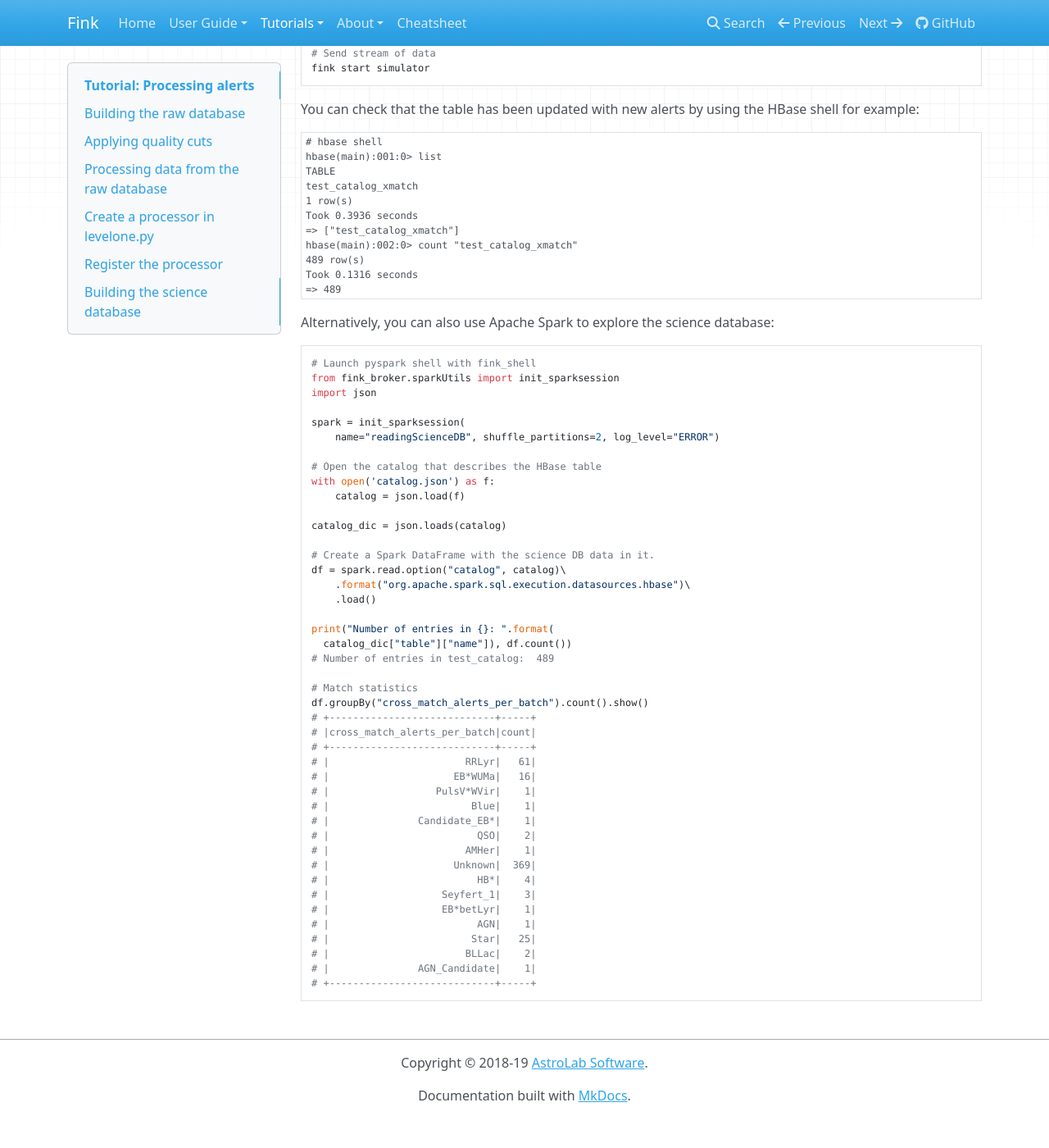
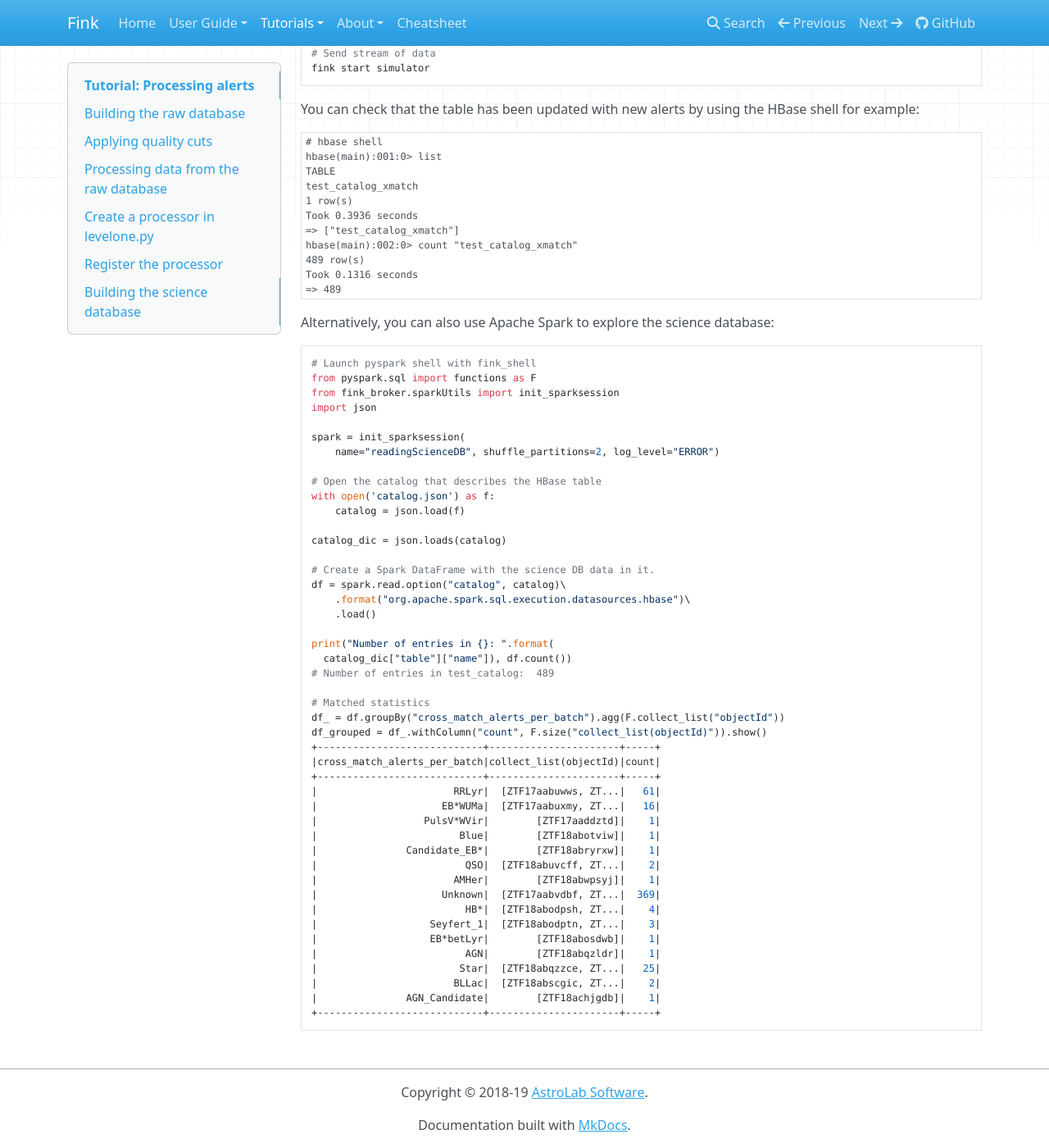
Before and after one commit to astrolabsoftware/fink, an MkDocs documentation site: the page built from docs/tutorials/processing_alerts.md, in a window 1280 px wide and 1400 px high, scrolled down 1986 px. Shown: the whole window at 82% size. Built offline with MkDocs 1.6.1, drawn with Linux system fonts in a browser that asks for light colours; nearby versions of some CDN libraries; before the commit the page ends 3350 px from its top, so only the background shows below that; some of the changed text lies outside the part shown.

Commit message:
Expand last example by adding object ID

````diff
--- a/docs/tutorials/processing_alerts.md
+++ b/docs/tutorials/processing_alerts.md
@@ -115,6 +115,7 @@ Alternatively, you can also use Apache Spark to explore the science database:
 
 ```python
 # Launch pyspark shell with fink_shell
+from pyspark.sql import functions as F
 from fink_broker.sparkUtils import init_sparksession
 import json
 
@@ -136,25 +137,26 @@ print("Number of entries in {}: ".format(
   catalog_dic["table"]["name"]), df.count())
 # Number of entries in test_catalog:  489
 
-# Match statistics
-df.groupBy("cross_match_alerts_per_batch").count().show()
-# +----------------------------+-----+
-# |cross_match_alerts_per_batch|count|
-# +----------------------------+-----+
-# |                       RRLyr|   61|
-# |                     EB*WUMa|   16|
-# |                  PulsV*WVir|    1|
-# |                        Blue|    1|
-# |               Candidate_EB*|    1|
-# |                         QSO|    2|
-# |                       AMHer|    1|
-# |                     Unknown|  369|
-# |                         HB*|    4|
-# |                   Seyfert_1|    3|
-# |                   EB*betLyr|    1|
-# |                         AGN|    1|
-# |                        Star|   25|
-# |                       BLLac|    2|
-# |               AGN_Candidate|    1|
-# +----------------------------+-----+
+# Matched statistics
+df_ = df.groupBy("cross_match_alerts_per_batch").agg(F.collect_list("objectId"))
+df_grouped = df_.withColumn("count", F.size("collect_list(objectId)")).show()
++----------------------------+----------------------+-----+
+|cross_match_alerts_per_batch|collect_list(objectId)|count|
++----------------------------+----------------------+-----+
+|                       RRLyr|  [ZTF17aabuwws, ZT...|   61|
+|                     EB*WUMa|  [ZTF17aabuxmy, ZT...|   16|
+|                  PulsV*WVir|        [ZTF17aaddztd]|    1|
+|                        Blue|        [ZTF18abotviw]|    1|
+|               Candidate_EB*|        [ZTF18abryrxw]|    1|
+|                         QSO|  [ZTF18abuvcff, ZT...|    2|
+|                       AMHer|        [ZTF18abwpsyj]|    1|
+|                     Unknown|  [ZTF17aabvdbf, ZT...|  369|
+|                         HB*|  [ZTF18abodpsh, ZT...|    4|
+|                   Seyfert_1|  [ZTF18abodptn, ZT...|    3|
+|                   EB*betLyr|        [ZTF18abosdwb]|    1|
+|                         AGN|        [ZTF18abqzldr]|    1|
+|                        Star|  [ZTF18abqzzce, ZT...|   25|
+|                       BLLac|  [ZTF18abscgic, ZT...|    2|
+|               AGN_Candidate|        [ZTF18achjgdb]|    1|
++----------------------------+----------------------+-----+
 ```
````
Also changed, not shown: other parts of docs/tutorials/processing_alerts.md (+2 -2 lines).
